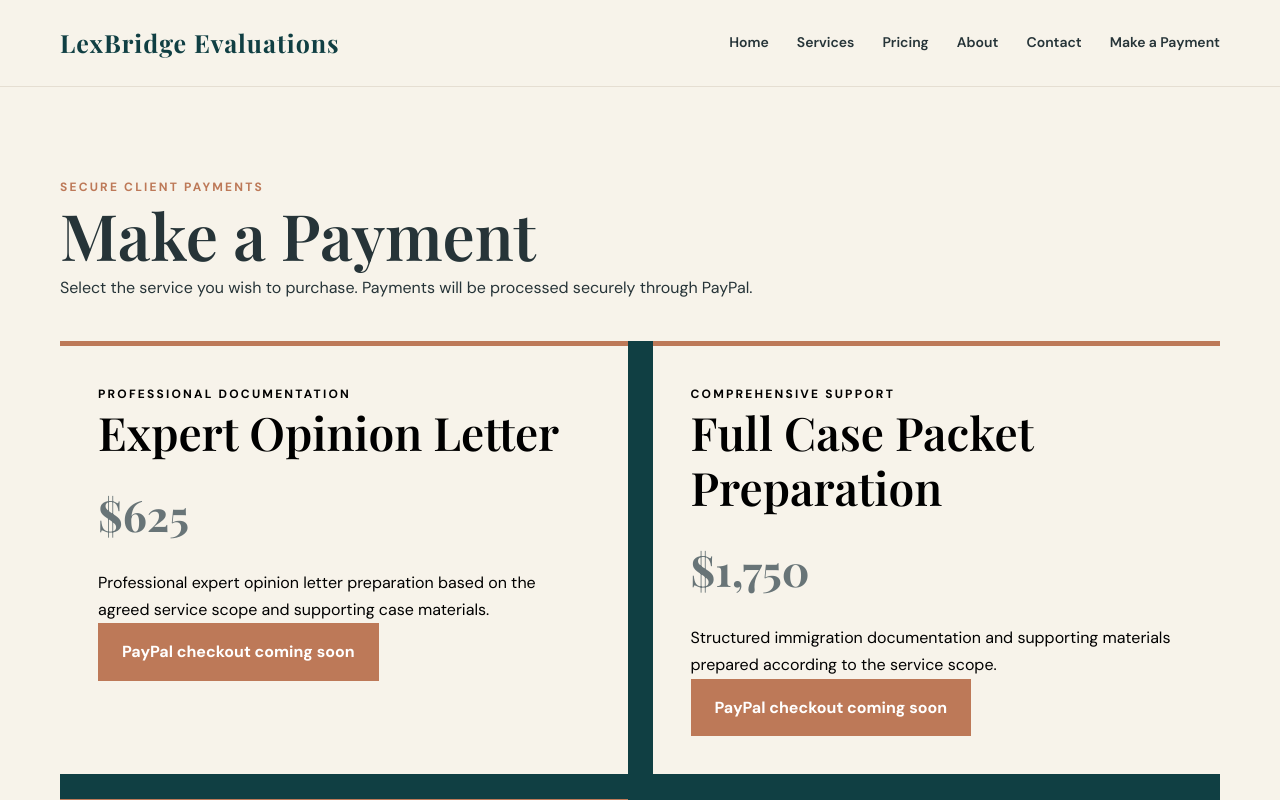
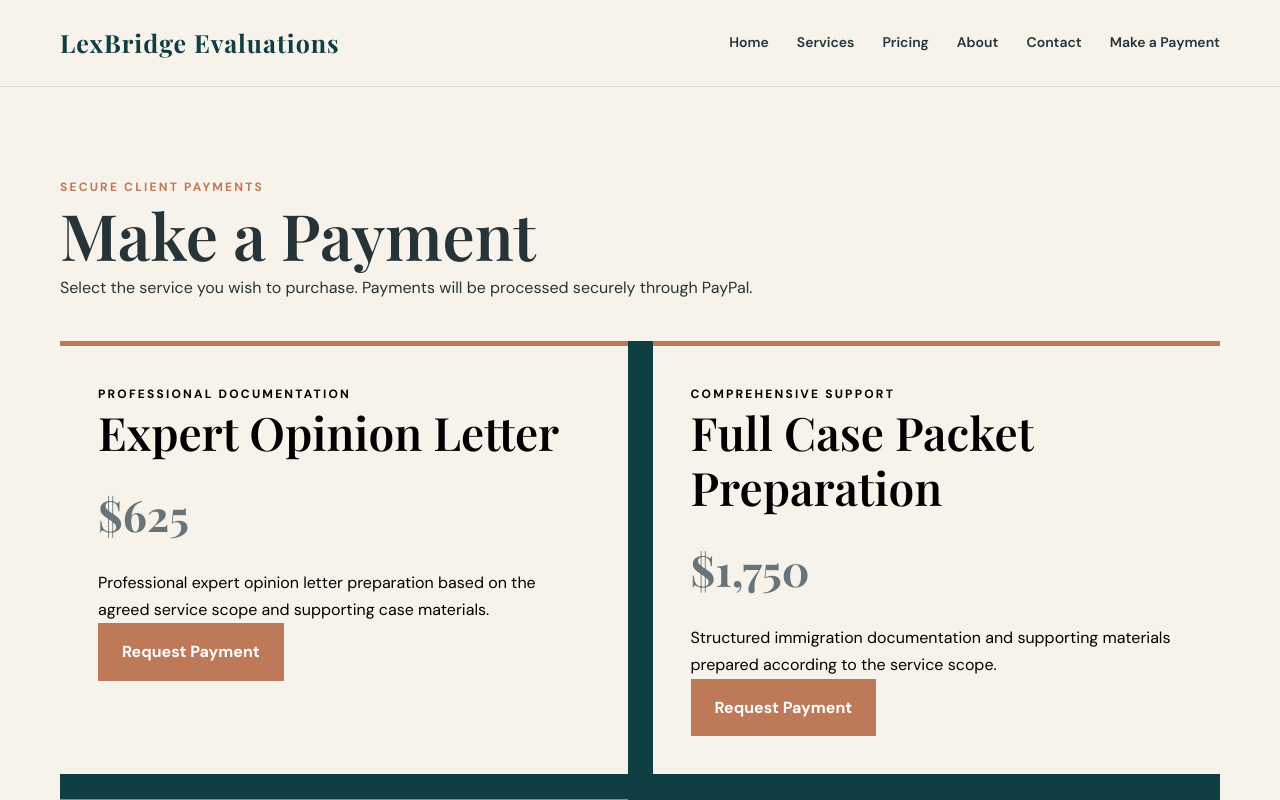
Before and after one commit to TrademarkEdge/lexbridge, a Next.js app: page /payment in a window 1280 px wide. Shown: the top 800 px of the page. Built offline with nearby package versions, Linux system fonts and the light colour scheme.

Commit message:
Update payment info page.tsx

```diff
--- a/app/payment/page.tsx
+++ b/app/payment/page.tsx
@@ -39,13 +39,12 @@ export default function PaymentPage() {
                   based on the agreed service scope and
                   supporting case materials.
                 </p>
-                <button
-                  className="button-primary"
-                  type="button"
-                  disabled
-                >
-                  PayPal checkout coming soon
-                </button>
+                <a
+  className="button-primary"
+  href="mailto:info@lexbridgeevaluations.com?subject=Request%20for%20Expert%20Opinion%20Letter%20Payment"
+>
+  Request Payment
+</a>
               </article>
 
               <article className="price-card">
@@ -57,13 +56,12 @@ export default function PaymentPage() {
                   supporting materials prepared according to
                   the service scope.
                 </p>
-                <button
-                  className="button-primary"
-                  type="button"
-                  disabled
-                >
-                  PayPal checkout coming soon
-                </button>
+                <a
+  className="button-primary"
+  href="mailto:info@lexbridgeevaluations.com?subject=Request%20for%20Expert%20Opinion%20Letter%20Payment"
+>
+  Request Payment
+</a>
               </article>
 
               <article className="price-card">
```
